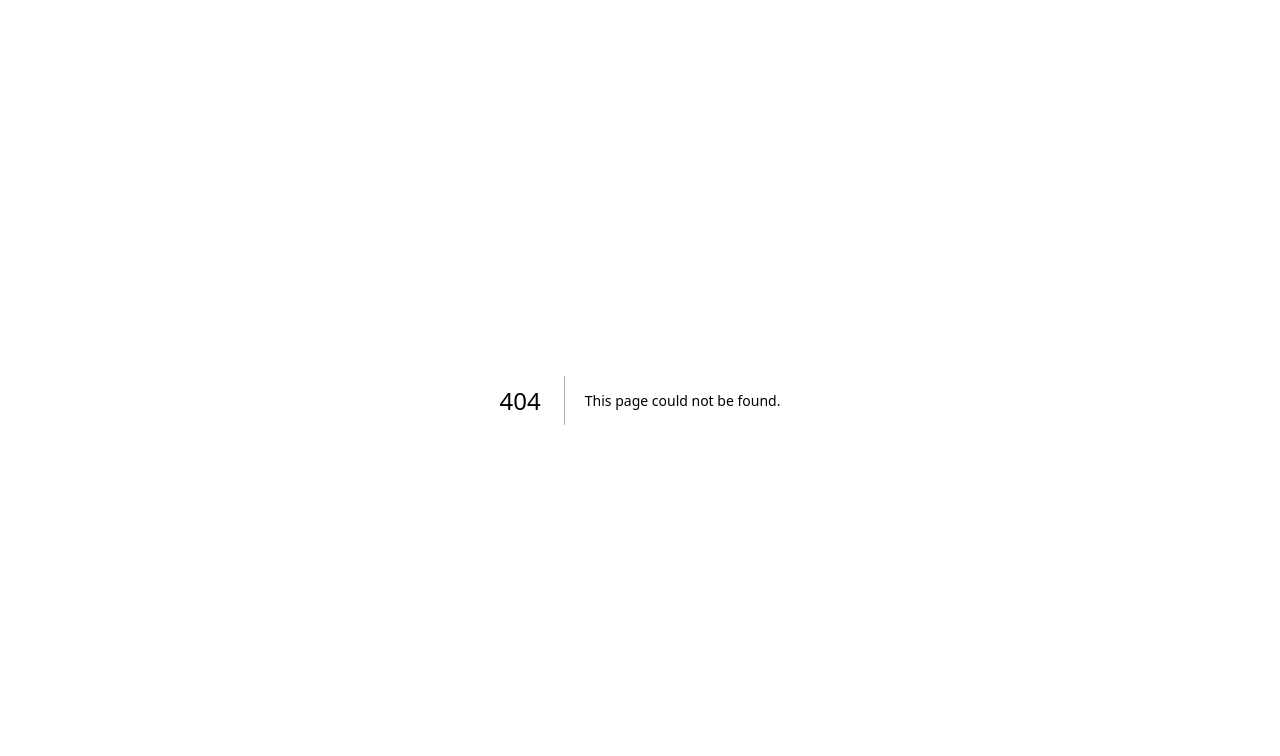
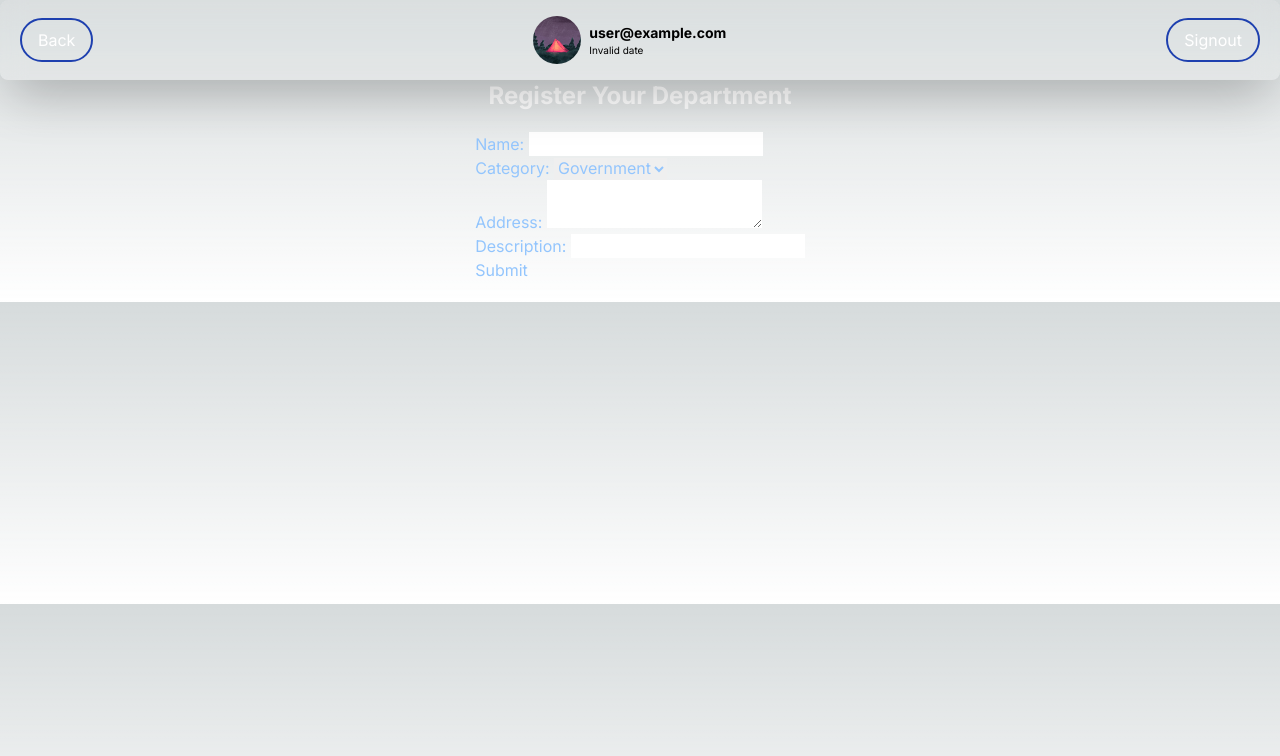
Before and after one commit to JeelGajera/token-registration, a Next.js app: page /register in a window 1280 px wide. Before the commit this address had no page. Shown: the top 756 px of the page. Built offline with nearby package versions, Linux system fonts and the light colour scheme; no server answers; sample sign-in values are in the browser's storage.

Commit message:
addition of logout, department registration and viewing various department domain

```diff
--- /dev/null
+++ b/app/departments/[slug]/page.js
@@ -0,0 +1,117 @@
+'use client'
+import React, { useEffect, useLayoutEffect, useState } from "react";
+import ProfileCard from "@/components/home/ProfileCard";
+import { onAuthStateChanged, signOut } from "firebase/auth";
+import { auth, db } from "@/config/firebase";
+import { collection, query, where, getDocs } from 'firebase/firestore';
+import Button from "@/components/Button";
+import Link from "next/link";
+
+
+
+
+function page(context) {
+    const [user, _user] = useState(null);
+    const [department, _department] = useState(context.params.slug);
+    const [list, _list] = useState([]);
+
+    useLayoutEffect(() => {
+        onAuthStateChanged(auth, function (user) {
+            if (user) {
+                console.log("user is loggedin: ");
+                _user(user);
+            } else {
+                // router.push("/");
+                console.log("user is not logged in")
+            }
+        })
+    }, [])
+
+
+    const getData = async (category) => {
+        const q = query(collection(db, 'department'), where('category', '==', category));
+        const querySnapshot = await getDocs(q);
+
+        const documents = [];
+        querySnapshot.forEach((doc) => {
+            documents.push({ id: doc.id, ...doc.data() });
+        });
+        _list(documents)
+    }
+
+
+
+    useEffect(() => {
+        getData(department);
+    }, [])
+
+
+
+    return (
+        <div>
+            <div className="px-1 sm:px-5 flex justify-between items-center w-full h-20 bg-white bg-opacity-10 backdrop-blur-md rounded-lg shadow-2xl">
+                <div>
+                    {user && <Link href="/home"><Button>Back</Button></Link>}
+                </div>
+                {user && <ProfileCard
+                    email={user?.email}
+                    lastseen={"last checked in: " + user?.metadata.lastSignInTime}
+                    photo={"/profile.png"}
+                />}
+                {/* signout button if logged in */}
+                {user && <Button onClick={() => auth.signOut()}>Signout</Button>}
+                {!user && <Link href="/"><Button>Login</Button></Link>}
+            </div>
+            <h1 className="text-2xl text-center font-bold text-white">{department}</h1>
+            <div className="m-5 flex justify-center items-center">
+                <div className="mt-4 grid grid-cols-1 ">
+
+                    <div className="relative overflow-x-auto">
+                        <table className="w-full text-sm text-left text-stone-400">
+                            <thead className="text-xs uppercase bg-white bg-opacity-10 text-stone-400">
+                                <tr>
+                                    <th scope="col" className="px-6 py-3">
+                                        Name
+                                    </th>
+                                    <th scope="col" className="px-6 py-3">
+                                        Address
+                                    </th>
+                                    <th scope="col" className="px-6 py-3">
+                                        description
+                                    </th>
+                                    <th scope="col" className="px-6 py-3">
+                                        Generate
+                                    </th>
+                                </tr>
+                            </thead>
+
+                            <tbody>
+                                {list.map((item, index) => (
+                                    <tr className="bg-white bg-opacity-10 border-stone-700">
+                                        <th scope="row" className="px-6 py-4 font-medium whitespace-nowrap text-white">
+                                            {item.name}
+                                        </th>
+                                        <td className="px-6 py-4">
+                                            {item.address}
+                                        </td>
+                                        <td className="px-6 py-4">
+                                            {item.description}
+                                        </td>
+                                        <td className="px-6 py-4">
+                                            <Button>Get Token</Button>
+                                        </td>
+                                    </tr>
+                                )
+                                )}
+
+                            </tbody>
+                        </table>
+                    </div>
+
+                </div>
+            </div>
+        </div>
+    )
+}
+
+export default page
--- a/app/home/page.js
+++ b/app/home/page.js
@@ -1,24 +1,53 @@
 'use client';
 
-import React from "react";
+import React, { useEffect, useLayoutEffect, useState } from "react";
 import ProfileCard from "@/components/home/ProfileCard";
 import Domains from "@/data/domain.json";
 import ProjectDomainCard from "@/components/home/DomainCard";
+import { onAuthStateChanged, signOut } from "firebase/auth";
+import { auth } from "@/config/firebase";
+import { useRouter } from "next/navigation";
+import Button from "@/components/Button";
+import Link from "next/link";
+
+
+
 
 function page() {
+
+    const router = useRouter();
+    const [user, _user] = useState(null);
+    useLayoutEffect(() => {
+        onAuthStateChanged(auth, function (user) {
+            if (user) {
+                // console.log("user is loggedin: ");
+                _user(user);
+            } else {
+                router.push("/");
+                // console.log("user is not logged in");
+            }
+        })
+    }, [])
+
+
+
     return (
         <>
             <div>
                 <div className="px-1 sm:px-5 flex justify-between items-center w-full h-20 bg-white bg-opacity-10 backdrop-blur-md rounded-lg shadow-2xl">
                     <div>
-                        <h1 className="text-2xl font-bold text-white">Welcome</h1>
+                        {user && <Link href="/register"> <Button>Apply for Department</Button></Link>}
                     </div>
-                    <ProfileCard
-                        name="John Doe"
-                        email="john.doe@gmail.com"
+                    {user && <ProfileCard
+                        email={user?.email}
+                        lastseen={"last checked in: " + user?.metadata.lastSignInTime}
                         photo={"/profile.png"}
-                    />
+                    />}
+                    {/* signout button if logged in */}
+                    {user && <Button onClick={() => auth.signOut()}>Signout</Button>}
+                    {!user && <Link href="/"><Button>Login</Button></Link>}
                 </div>
+                <h1 className="text-2xl text-center font-bold text-white">Welcome</h1>
                 <div className="m-5 flex justify-center items-center">
                     <div className="mt-4 grid grid-cols-1 sm:grid-cols-2 gap-4">
                         {Domains.map((item, index) => (
--- /dev/null
+++ b/app/register/page.js
@@ -0,0 +1,86 @@
+'use client';
+
+import React, { useLayoutEffect, useState } from "react";
+import ProfileCard from "@/components/home/ProfileCard";
+import { useRouter } from "next/navigation";
+import Button from "@/components/Button";
+import Link from "next/link";
+
+import { auth,db } from "@/config/firebase";
+import { onAuthStateChanged, signOut } from "firebase/auth";
+import {collection, addDoc} from 'firebase/firestore'
+
+function page() {
+  const router = useRouter();
+  const [user, _user] = useState(null);
+  useLayoutEffect(() => {
+    onAuthStateChanged(auth, function (user) {
+      if (user) {
+        // console.log("user is loggedin: ");
+        _user(user);
+      } else {
+        router.push("/");
+        // console.log("user is not logged in")
+      }
+    })
+  }, [])
+
+
+  const [form,_form] = useState({name:"",category:"",address:"",description:""})
+  const change = (e)=>{
+    _form({...form,[e.target.name]:e.target.value});
+  }
+  const submit = async ()=>{
+    const response = await addDoc(collection(db,'request'),{
+      userId:user.uid,
+      name:form.name,
+      category: form.category,
+      address:form.address,
+      description:form.description
+    });
+    if(response)
+      window.alert("request sent successfully");
+  }
+
+
+  return (
+    <>
+      <div>
+        <div className="px-1 sm:px-5 flex justify-between items-center w-full h-20 bg-white bg-opacity-10 backdrop-blur-md rounded-lg shadow-2xl">
+          <div>
+            {user && <Link href="/home"> <Button>Back</Button></Link>}
+          </div>
+          {user && <ProfileCard
+            email={user?.email}
+            lastseen={"last checked in: " + user?.metadata.lastSignInTime}
+            photo={"/profile.png"}
+          />}
+          {/* signout button if logged in */}
+          {user && <Button onClick={() => auth.signOut()}>Signout</Button>}
+          {!user && <Link href="/"><Button>Login</Button></Link>}
+        </div>
+        <h1 className="text-2xl text-center font-bold text-white">Register Your Department</h1>
+        <div className="m-5 flex justify-center items-center">
+
+            {/* formatting required here ------------------------------------------*/}
+          <form onSubmit={(e) => e.preventDefault()} className="text-blue-300">
+            Name: <input name="name" type="text" onChange={change} value={form.name} required /><br />
+            Category: <select name="category" defaultValue="government" onChange={change} value={form.category}>
+              <option value="government">Government</option>
+              <option value="bank">Bank</option>
+              <option value="municipality">Municipality</option>
+              <option value="hospital">Hospital</option>
+            </select><br />
+            Address: <textarea type="textarea" onChange={change} value={form.address} name="address" required /><br />
+            Description: <input type="text" onChange={change} value={form.description} name="description" required /><br />
+            <button type="submit" onClick={submit}>Submit</button>
+             {/* formatting required here ------------------------------------------*/}
+
+          </form>
+        </div>
+      </div>
+    </>
+  );
+}
+
+export default page;
--- a/components/Button.js
+++ b/components/Button.js
@@ -19,7 +19,7 @@ function Button({ onClick, ref, type, size, children,btype, className, name, ...
       onClick={onClick}
       ref={ref}
       {...props}
-      className={`text-white px-12 py-3 rounded-[50px] transform active:translate-y-1 ${config[type]} ${className}`}
+      className={`text-white px-4 border-blue-800 border-2 py-2 hover:ring-2 rounded-[50px] transform active:translate-y-1 ${config[type]} ${className}`}
     >
       <span>{children}</span>
     </button>
--- a/components/auth/signup.js
+++ b/components/auth/signup.js
@@ -3,8 +3,11 @@ import { auth } from "../../config/firebase";
 import { createUserWithEmailAndPassword, signInWithPopup, GoogleAuthProvider } from "firebase/auth";
 import DataField from "./DataField";
 import Button from "../Button";
+import { useRouter } from "next/navigation";
+
 
 function Page() {
+  const router = useRouter();
   //form handelers
   const [data, _data] = useState({ name: "", email: "", password: "" })
   const change = (e) => {
@@ -27,11 +30,9 @@ function Page() {
     signInWithPopup(auth, provider)
       .then((result) => {
         const credential = GoogleAuthProvider.credentialFromResult(result);
-        const user = result.user;
-<<<<<<< HEAD
-=======
-        console.log(user, token);
->>>>>>> d0883626921ce448c70124beab048f8ff08abc86
+        if(credential){
+          router.push("/home")
+        }
       }).catch((e) => {
         window.alert(e.message)
       });
@@ -41,15 +42,15 @@ function Page() {
   return (
     <>
       {/* Signup with google*/}
-      <div class="my-5 cursor-pointer" onClick={googleSignup}>
-        <div class="w-fit relative group">
+      <div className="my-5 cursor-pointer" onClick={googleSignup}>
+        <div className="w-fit relative group">
           <div
-            class="absolute -inset-1 bg-gradient-to-r from-purple-600 to-pink-600 rounded-lg blur opacity-30 group-hover:opacity-100 transition duration-1000 group-hover:duration-200">
+            className="absolute -inset-1 bg-gradient-to-r from-purple-600 to-pink-600 rounded-lg blur opacity-30 group-hover:opacity-100 transition duration-1000 group-hover:duration-200">
           </div>
-          <div class="relative ring-1 ring-gray-900/5 rounded-lg leading-none flex items-top justify-start">
-            <div class="p-2 rounded-lg flex items-center bg-black">
-              <img src="/google.svg" alt="Google" class="w-8" />
-              <span class="text-lg mx-2 text-gray-400 ">Signup with google</span>
+          <div className="relative ring-1 ring-gray-900/5 rounded-lg leading-none flex items-top justify-start">
+            <div className="p-2 rounded-lg flex items-center bg-black">
+              <img src="/google.svg" alt="Google" className="w-8" />
+              <span className="text-lg mx-2 text-gray-400 ">Signup with google</span>
             </div>
           </div>
         </div>
--- a/components/home/ProfileCard.js
+++ b/components/home/ProfileCard.js
@@ -1,8 +1,9 @@
 'use client';
 
 import React from 'react'
+import moment from 'moment/moment';
 
-function ProfileCard({ name, email, photo }) {
+function ProfileCard({ lastseen, email, photo }) {
     return (
         <>
             <div className="flex flex-row items-center justify-center " >
@@ -14,8 +15,8 @@ function ProfileCard({ name, email, photo }) {
                     />
                 </div>
                 <div className="flex-1 flex-col items-center bg-transparent">
-                    <div className="text-sm font-bold bg-transparent">{name}</div>
                     <div className="text-sm font-bold bg-transparent">{email}</div>
+                    <div className="text-[10px]  bg-transparent">{moment(lastseen).calendar()}</div>
                 </div>
             </div>
         </>
--- a/config/firebase.js
+++ b/config/firebase.js
@@ -2,6 +2,7 @@ import { initializeApp } from "firebase/app";
 // import { getAnalytics } from "firebase/analytics";
 
 import {getAuth} from "firebase/auth";
+import { getFirestore } from "firebase/firestore";
 
 
 const firebaseConfig = {
@@ -17,3 +18,4 @@ const firebaseConfig = {
 const app = initializeApp(firebaseConfig);
 // const analytics = getAnalytics(app);
 export const auth = getAuth(app);
+export const db = getFirestore(app);
--- a/package.json
+++ b/package.json
@@ -14,6 +14,7 @@
     "eslint": "8.40.0",
     "eslint-config-next": "13.4.2",
     "firebase": "^9.22.0",
+    "moment": "^2.29.4",
     "next": "13.4.2",
     "postcss": "8.4.23",
     "react": "18.2.0",
```
Also changed, not shown: data/domain.json (+4 -4 lines), 1 other file (tests, documents, lock files or other folders).
